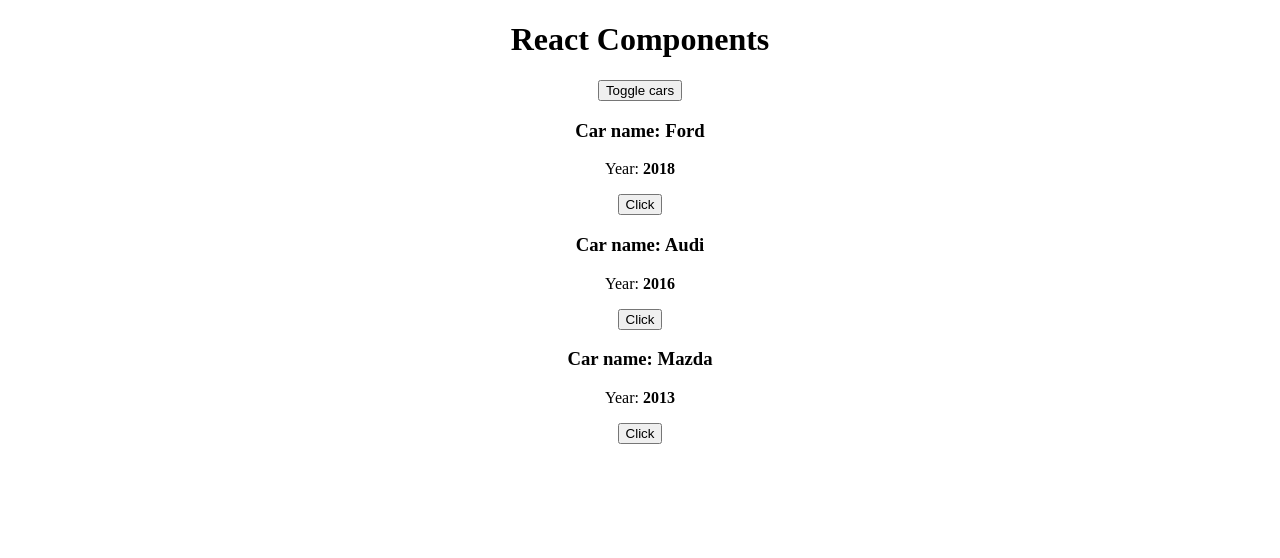
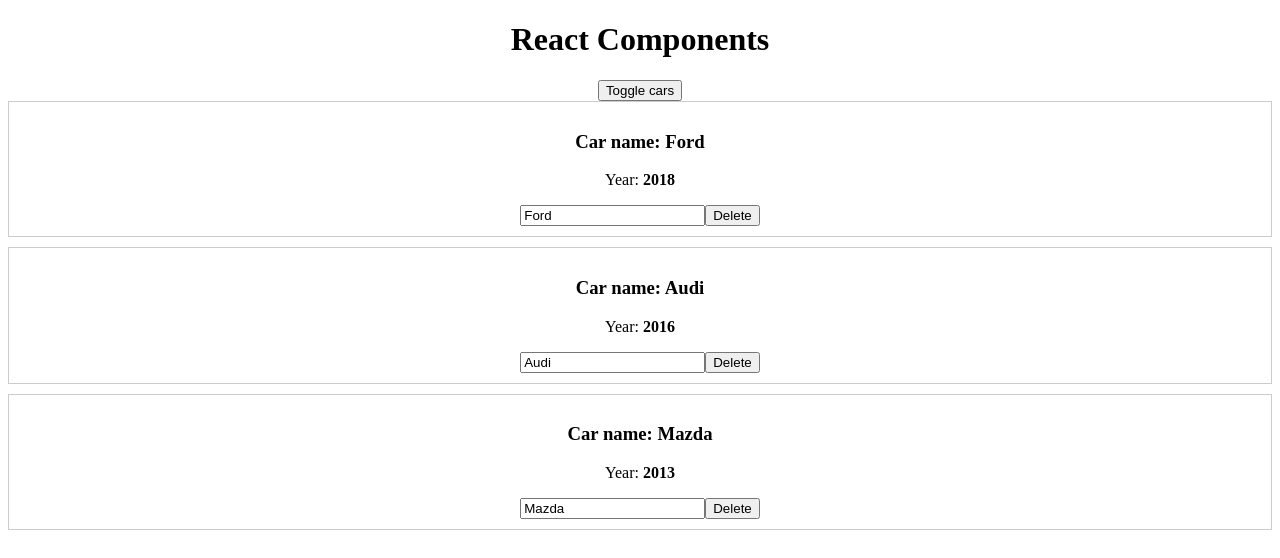
Before and after one commit to WillyOvcharuk/ReactJS, a React (Create React App) app in the folder react-theory/: page / in a window 1280 px wide. Both pictures are taken after a click on the button "Toggle cars". Shown: the top 558 px of the page. Built offline with nearby package versions, Linux system fonts and the light colour scheme.

Commit message:
dunamic lists

```diff
--- a/react-theory/src/App.js
+++ b/react-theory/src/App.js
@@ -14,11 +14,14 @@
     pageTitle: 'React Components'
   }
 
-  changeTitleHandler = (newTitle) => {
-    console.log('clicked')
-    this.setState({
-      pageTitle: newTitle
-    })
+  onChangeName = (name, index) => {
+    //console.log(name, index);
+    const car = this.state.cars[index]
+    car.name = name
+    const cars = [...this.state.cars]
+    cars[index] = car
+    this.setState({cars})
+
   }
 
   toggleCarsHandler = () => {
@@ -33,6 +36,13 @@
     this.setState({
       pageTitle: event.target.value
     })
+  }
+
+  deleteHandler(index) {
+    const cars = this.state.cars.concat()
+    cars.splice(index, 1);
+
+    this.setState({cars})
   }
 
   render() {
@@ -61,7 +71,8 @@
                     key={index}
                     name={car.name}
                     year={car.year}
-                    onChangeTitle={() => this.changeTitleHandler(car.name)}
+                    onDelete={this.deleteHandler.bind(this, index)}
+                    onChangeName={event => this.onChangeName(event.target.value, index)}
                   />
                 )
               })
--- a/react-theory/src/Car/Car.js
+++ b/react-theory/src/Car/Car.js
@@ -18,10 +18,16 @@
 
 
 export default props => (
-    <div>
+    <div style={{
+        border: '1px solid #ccc',
+        marginBottom: '10px',
+        display: 'block',
+        padding: '10px'
+    }}>
         <h3>Car name: {props.name}</h3>
         { props.children }
         <p>Year: <strong>{props.year}</strong></p>
-        <button onClick={props.onChangeTitle}>Click</button>
+        <input type="text" onChange={props.onChangeName} value={props.name}/>
+        <button onClick={props.onDelete}>Delete</button>
     </div>
 )
```
